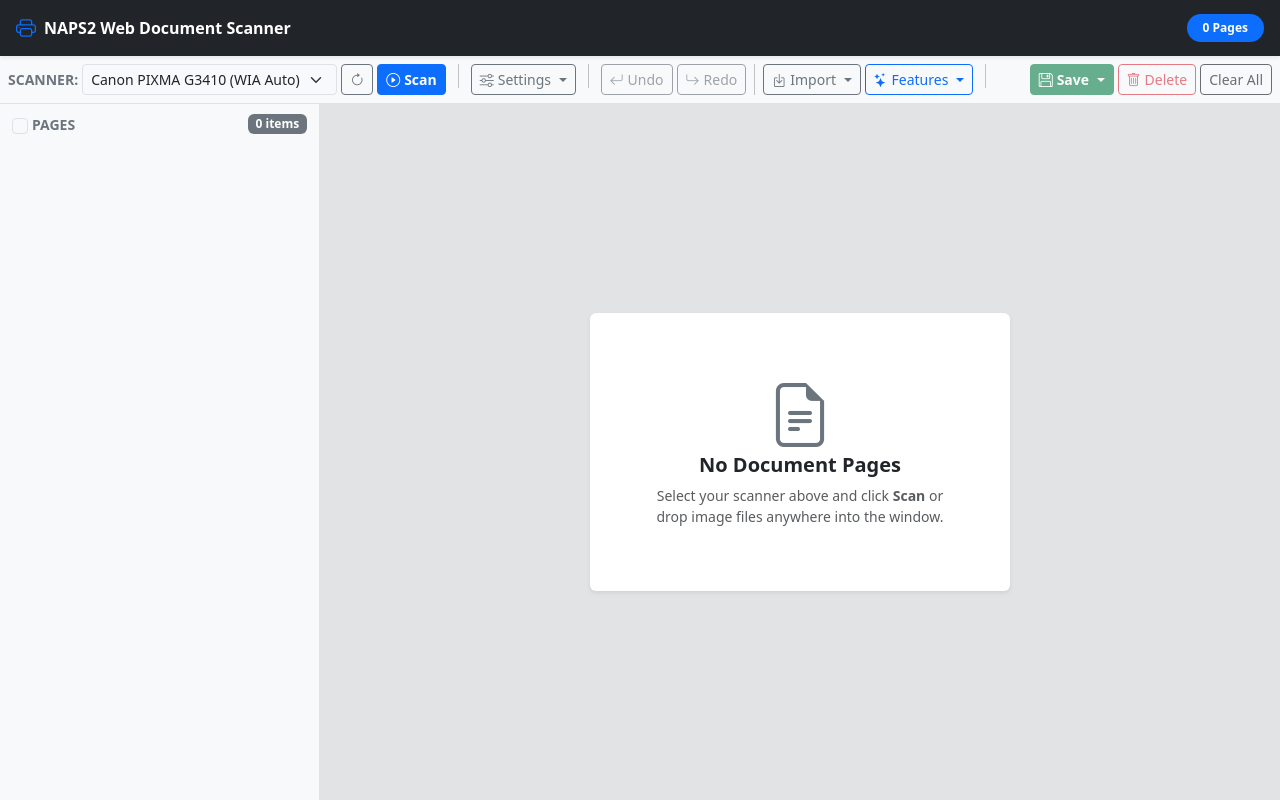
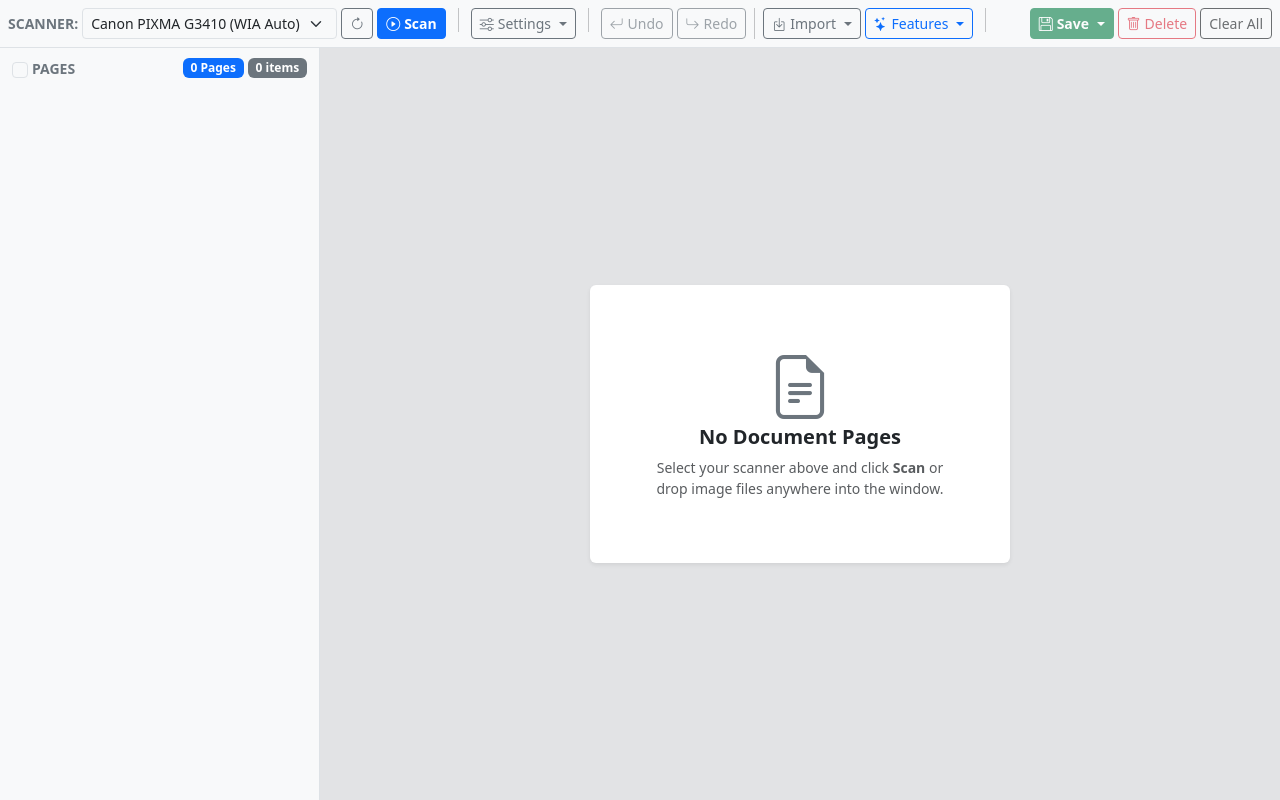
Before and after one commit to khan0200/scanningapp, a website: page frontend/index.html in a window 1280 px wide. Drawn offline with nearby package versions, Linux system fonts and the light colour scheme; no server answers.

Commit message:
Maximize workspace area by removing header navbar and increasing preview height

```diff
--- a/frontend/index.html
+++ b/frontend/index.html
@@ -20,18 +20,6 @@
 </head>
 <body class="d-flex flex-column vh-100 bg-body">
 
-  <!-- Top Navbar / Header -->
-  <nav class="navbar navbar-dark bg-dark px-3 py-2 shadow-sm">
-    <div class="container-fluid p-0">
-      <a class="navbar-brand d-flex align-items-center gap-2 fw-semibold fs-6" href="#">
-        <i class="bi bi-printer text-primary fs-5"></i>
-        <span>NAPS2 Web Document Scanner</span>
-      </a>
-      <div class="d-flex align-items-center">
-        <span class="badge bg-primary rounded-pill px-3 py-2 fs-7" id="pageCounter">0 Pages</span>
-      </div>
-    </div>
-  </nav>
 
   <!-- Hardware & Scanner Action Toolbar -->
   <div class="bg-body-tertiary border-bottom p-2 shadow-sm">
@@ -291,7 +279,10 @@
           <input class="form-check-input me-1" type="checkbox" id="selectAllPages" title="Select / Deselect All Pages">
           <label class="form-check-label fw-bold small text-secondary" for="selectAllPages" style="cursor: pointer;">PAGES</label>
         </div>
-        <span class="badge bg-secondary" id="thumbnailCount">0 items</span>
+        <div class="d-flex align-items-center gap-1">
+          <span class="badge bg-primary" id="pageCounter">0 Pages</span>
+          <span class="badge bg-secondary" id="thumbnailCount">0 items</span>
+        </div>
       </div>
       <div class="thumbnail-list flex-grow-1 overflow-auto pe-1" id="thumbnailList"></div>
     </div>
--- a/frontend/styles.css
+++ b/frontend/styles.css
@@ -89,7 +89,7 @@ body {
 .preview-img {
   display: block;
   max-width: 100%;
-  max-height: calc(100vh - 140px);
+  max-height: calc(100vh - 90px);
   width: auto;
   height: auto;
   object-fit: contain;
```
